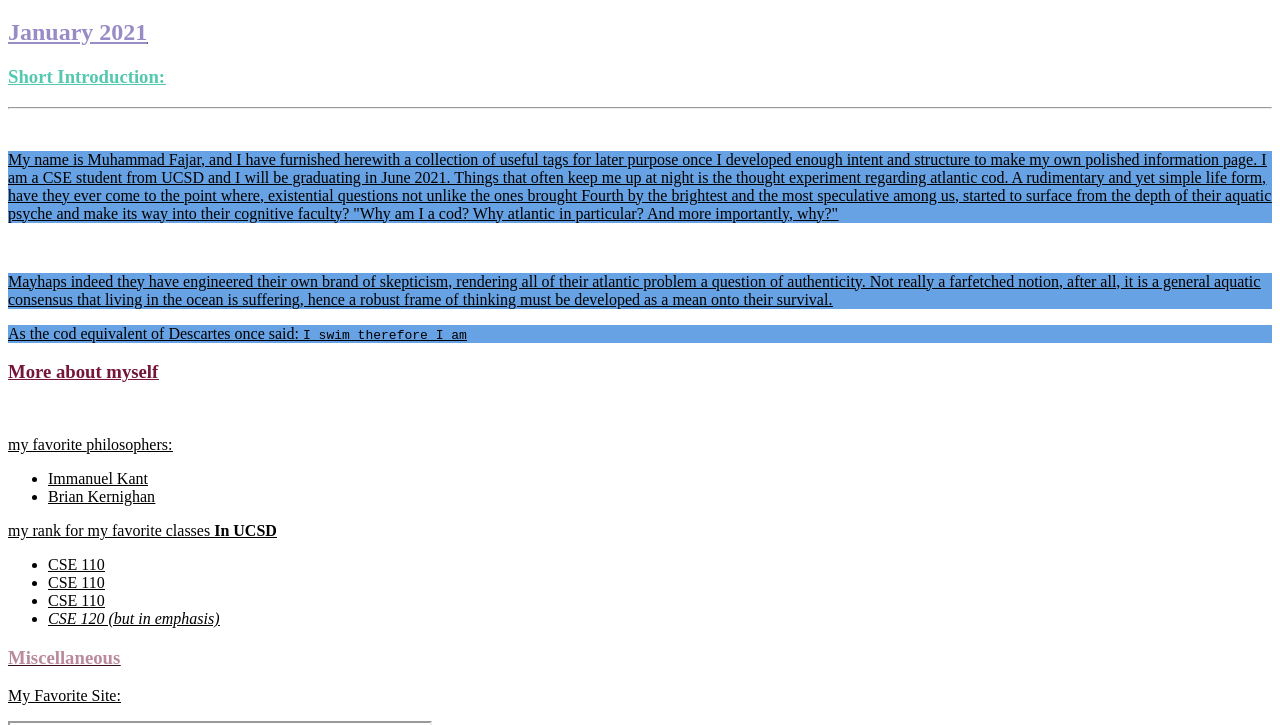
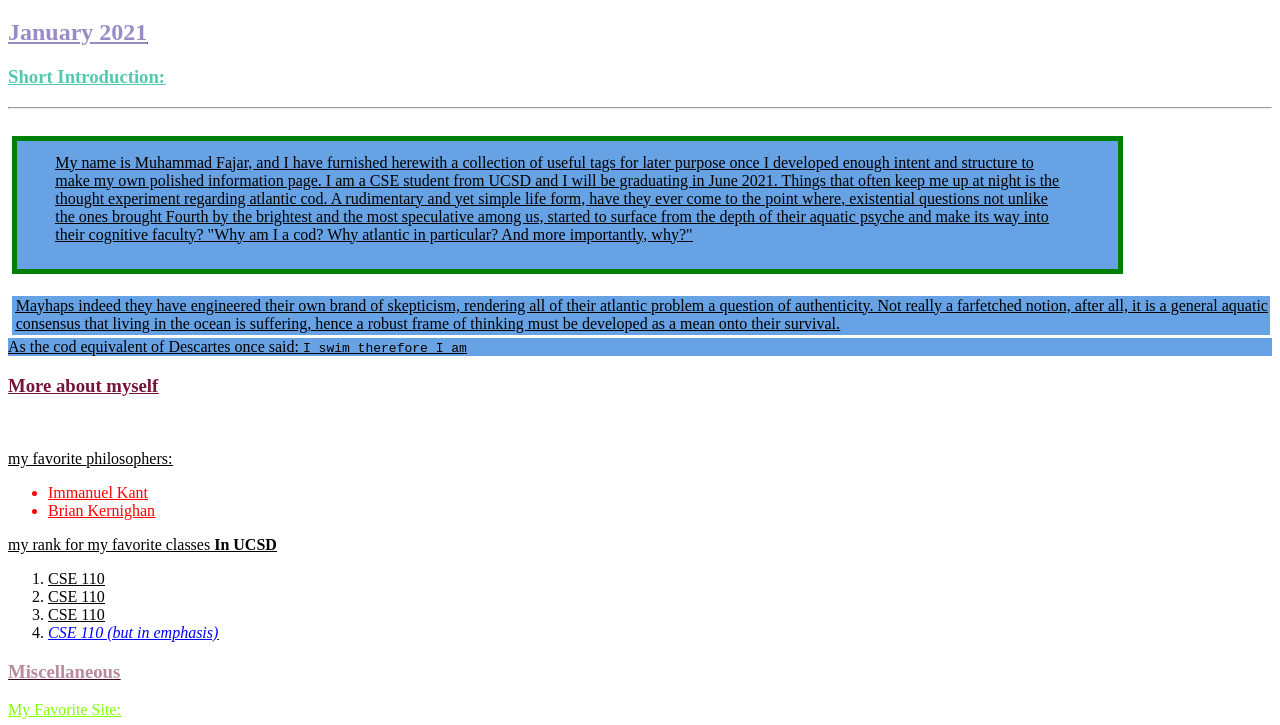
Before and after one commit to MuhammadCF/wi21-cse110-lab3, a plain HTML site: page index.html in a window 1280 px wide. Shown: the part 87-812 px from the top of the page. Drawn offline with Linux system fonts and the light colour scheme; grey boxes are pictures that could not be loaded.

Commit message:
box model

```diff
--- a/index.html
+++ b/index.html
@@ -6,6 +6,7 @@
     <title>lab2CSE110</title>
     <link rel="stylesheet" href="style.css">
     <style>
+
 
 
         #miscellaneous {
@@ -49,7 +50,7 @@
             <h3>Short Introduction:</h3>
             <div>
                 <hr>
-                <br>
+                <br id="beforeintro">
                 <p class="intro">
                     My name is Muhammad Fajar, and I have furnished herewith
                     a collection of useful tags for later purpose once I developed
@@ -71,7 +72,7 @@
 
 
                 </p>
-                <br>
+                <br id="mid">
                 <p class="intro">
                     Mayhaps indeed they have engineered
                     their own brand of skepticism,
@@ -98,12 +99,12 @@
             </ul>
             <p>my rank for my favorite classes <strong>In UCSD</strong></p>
 
-            <ul>
+            <ol>
                 <li>CSE 110</li>
                 <li>CSE 110</li>
                 <li>CSE 110</li>
-                <li><em>CSE 120 (but in emphasis)</em></li>
-            </ul>
+                <li><em>CSE 110 (but in emphasis)</em></li>
+            </ol>
         </section>
 
         <section>
--- a/style.css
+++ b/style.css
@@ -6,8 +6,58 @@
   border-radius: 5px;
 }
 
+.intro:hover {
+  border-style: inset;
+  border-color: #f9245a;
+  border-width: 1vh;
+  border-radius: 0.1cm;
+}
+
+#beforeintro + p.intro {
+  border-style: solid;
+  border-color: green;
+  border-width: 5px;
+
+  margin-top: 0.1vw;
+  margin-bottom: 0.2vw;
+  margin-left: 0.3vw;
+  margin-right: 0.4vw;
+
+  padding-top: 1vw;
+  padding-bottom: 2vw;
+  padding-left: 3vw;
+  padding-right: 4vw;
+
+  height: 50%;
+  width: 80%;
+}
+
+#mid + p.intro {
+  margin: 0.01in 0.02in 0.03in 0.04in;
+  /* color: green; */
+
+  padding: 0.01in 0.02in 0.03in 0.04in;
+}
+
+#mid ~ aside {
+  margin: auto;
+  /* color: red; */
+}
+
 * {
   text-decoration: underline;
+}
+
+ul > li {
+  color: red;
+}
+
+ol em {
+  color: blue;
+}
+
+h3 + p {
+  color: chartreuse;
 }
 
 /* a > b {
```
